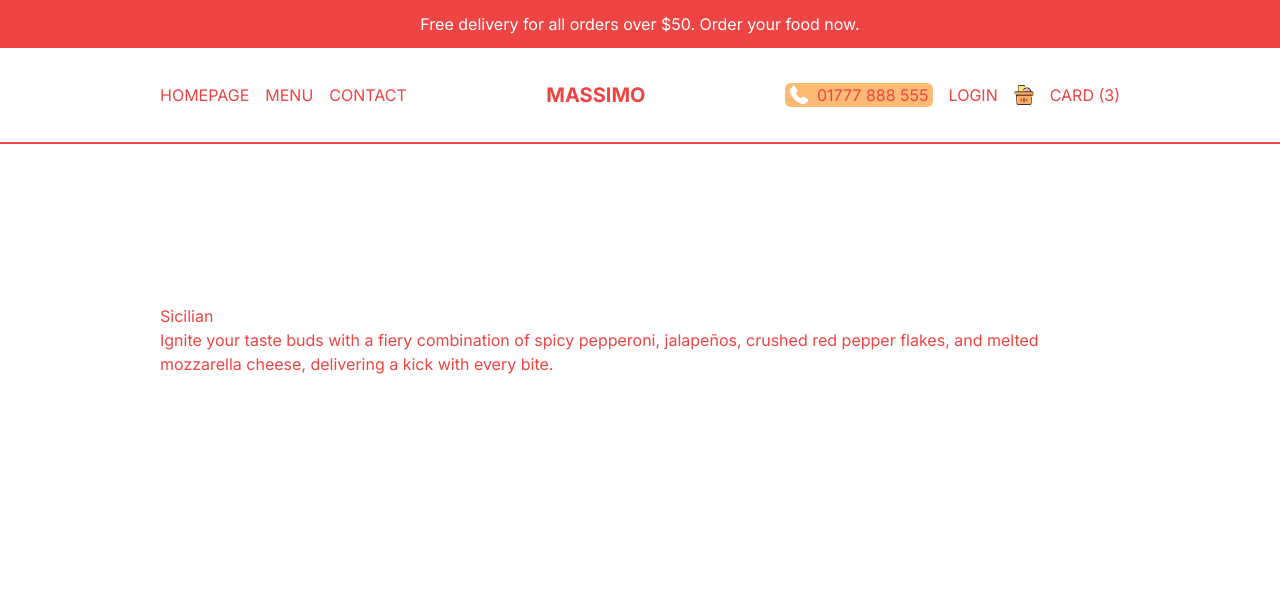
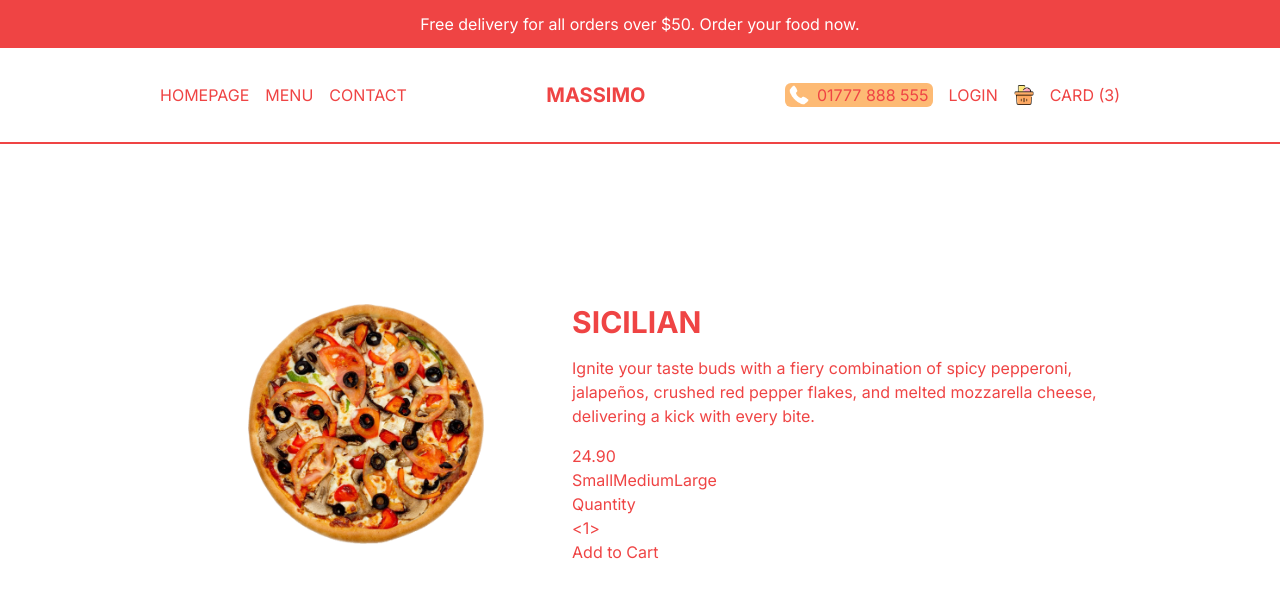
Before and after one commit to MajaPetkova/food-delivery-app, a Next.js app: page /product/1 in a window 1280 px wide. Shown: the top 598 px of the page. Built offline with nearby package versions, Linux system fonts and the light colour scheme.

Commit message:
Update single product page - add style

```diff
--- a/src/app/product/[id]/page.tsx
+++ b/src/app/product/[id]/page.tsx
@@ -1,3 +1,4 @@
+import Price from "@/components/Price";
 import { singleProduct } from "@/data";
 import Image from "next/image";
 import React from "react";
@@ -6,13 +7,25 @@ const SingleProductPage = () => {
   return (
     <div className="p-4 lg:p-20 xl:p-40 h-screen flex flex-col justify-around text-red-500 md:flex-row">
       {/* Image Container  */}
-      {singleProduct.img && (<div className="relative">
-        <Image src={singleProduct.img} alt="img" className="object-contain" fill />
-      </div>)}
+      {singleProduct.img && (
+        <div className="relative w-full h-1/2">
+          <Image
+            src={singleProduct.img}
+            alt="img"
+            className="object-contain"
+            fill
+          />
+        </div>
+      )}
       {/* Text Container  */}
-      <div className="">
-       <h1>{singleProduct.title}</h1>
-       <p>{singleProduct.desc}</p>
+      <div className="h-1/2 flex flex-col gap-4">
+        <h1 className="text-3xl font-bold uppercase">{singleProduct.title}</h1>
+        <p>{singleProduct.desc}</p>
+        <Price
+          price={singleProduct.price}
+          id={singleProduct.id}
+          options={singleProduct.options}
+        />
       </div>
     </div>
   );
--- a/src/components/Price.tsx
+++ b/src/components/Price.tsx
@@ -17,7 +17,6 @@ const Price = ({ price, id, options }) => {
       {/* Quantity and add Button Container  */}
       <div>
         {/* {Quantity } */}
-
         <div>
           <span>Quantity</span>
           <div>
@@ -27,7 +26,7 @@ const Price = ({ price, id, options }) => {
           </div>
         </div>
         {/* Cart Button  */}
-        <button>
+        <button>Add to Cart
         </button>
       </div>
     </div>
```
